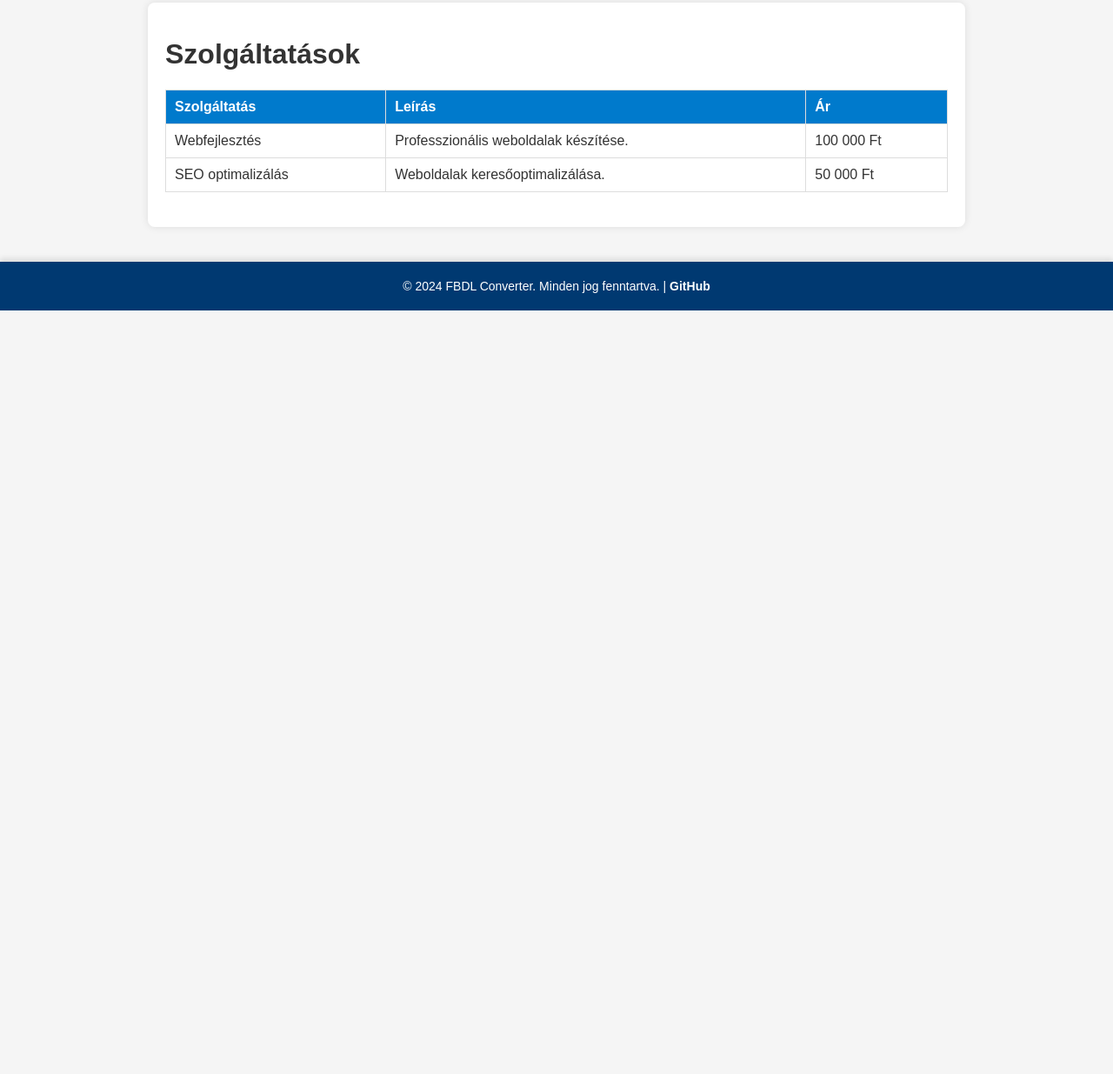
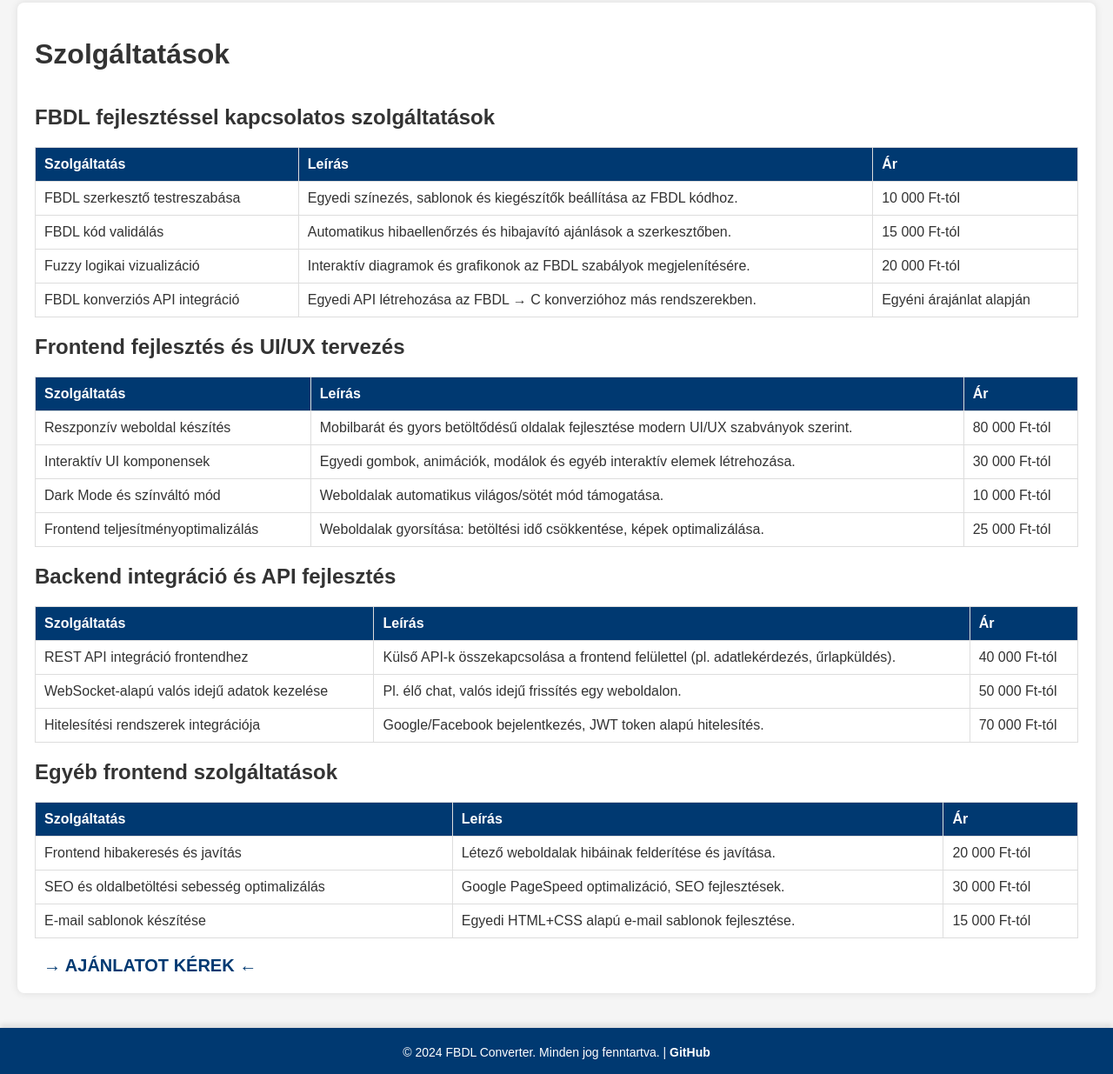
Before and after one commit to 20davo/Webtech1-beadando, a plain HTML site: page services.html in a window 1280 px wide. Shown: the part 66-1301 px from the top of the page at 87% size. Before the commit the page ends 800 px from the top, so only its background shows below. Drawn offline with Linux system fonts and the light colour scheme.

Commit message:
Galéria, szolgáltatások oldalak elkészítése html és css

```diff
--- a/assets/css/gallery_styles.css
+++ b/assets/css/gallery_styles.css
@@ -1,4 +1,3 @@
-/* Általános stílusok */
 body {
   font-family: Arial, sans-serif;
   margin: 0;
@@ -7,7 +6,6 @@ body {
   color: #333;
 }
 
-/* Navigációs menü stílusai */
 ul {
   list-style-type: none;
   margin: 0;
@@ -39,70 +37,16 @@ li a:hover:not(.active) {
   font-size: 18px;
 }
 
-.icon {
-  margin-right: 15px;
-  width: 46px;
-  height: 46px;
+main {
+  max-width: 1200px;
+  min-height: 500px;
+  margin: 20px auto;
+  padding: 20px;
+  background-color: white;
+  border-radius: 8px;
+  box-shadow: 0 0 10px rgba(0, 0, 0, 0.1);
 }
 
-.iconLi{
-  padding: 0;
-}
-
-/* Címsor stílusok */
-h1, h2 {
-
-}
-
-/* Formák, gombok, és egyéb bemeneti elemek stílusai */
-form {
-  margin-bottom: 20px;
-}
-
-input, select, textarea, button {
-  width: 100%;
-  padding: 10px;
-  margin: 10px 0;
-  border-radius: 5px;
-  border: 1px solid #ccc;
-  box-sizing: border-box;
-  font-size: 16px;
-}
-
-/* Gomb stílusok */
-button {
-  background-color: #007acc;
-  color: white;
-  border: none;
-  cursor: pointer;
-  font-size: 18px;
-  font-weight: bold;
-}
-
-button:hover {
-  background-color: #005f99;
-}
-
-/* Szebb szövegdobozok */
-textarea {
-  height: 150px;
-}
-
-/* Fájl feltöltési mező */
-input[type="file"] {
-  padding: 5px;
-}
-
-/* Eredmény doboz */
-pre {
-  background-color: #f0f0f0;
-  padding: 15px;
-  border-radius: 5px;
-  border: 1px solid #ddd;
-  white-space: pre-wrap;
-}
-
-/* Táblázat formázás */
 table {
   width: 100%;
   border-collapse: collapse;
@@ -120,7 +64,6 @@ th {
   color: white;
 }
 
-/* Footer */
 footer {
   text-align: center;
   padding: 20px;
--- a/assets/css/services_styles.css
+++ b/assets/css/services_styles.css
@@ -1,4 +1,3 @@
-/* Általános stílusok */
 body {
   font-family: Arial, sans-serif;
   margin: 0;
@@ -7,7 +6,6 @@ body {
   color: #333;
 }
 
-/* Navigációs menü stílusai */
 ul {
   list-style-type: none;
   margin: 0;
@@ -39,19 +37,9 @@ li a:hover:not(.active) {
   font-size: 18px;
 }
 
-.icon {
-  margin-right: 15px;
-  width: 46px;
-  height: 46px;
-}
-
-.iconLi{
-  padding: 0;
-}
-
-/* Formázás az oldal fő részéhez */
 main {
-  max-width: 900px;
+  max-width: 1200px;
+  min-height: 500px;
   margin: 20px auto;
   padding: 20px;
   background-color: white;
@@ -59,60 +47,30 @@ main {
   box-shadow: 0 0 10px rgba(0, 0, 0, 0.1);
 }
 
-/* Címsor stílusok */
-h1, h2 {
-
+h2 {
+  margin: 30px none 30px none;
 }
 
-/* Formák, gombok, és egyéb bemeneti elemek stílusai */
-form {
-  margin-bottom: 20px;
+h1 {
+  margin-bottom: 40px;
 }
 
-input, select, textarea, button {
-  width: 100%;
+.offer {
+  font-weight: bold;
+  font-size: 20px;
+  text-transform: uppercase;
+  color: #003971;
+  text-decoration: none;
   padding: 10px;
-  margin: 10px 0;
-  border-radius: 5px;
-  border: 1px solid #ccc;
-  box-sizing: border-box;
-  font-size: 16px;
 }
 
-/* Gomb stílusok */
-button {
-  background-color: #007acc;
+.offer:hover {
+  text-decoration: underline;
+  background-color: #003971;
   color: white;
-  border: none;
-  cursor: pointer;
-  font-size: 18px;
-  font-weight: bold;
+  border-radius: 3px;
 }
 
-button:hover {
-  background-color: #005f99;
-}
-
-/* Szebb szövegdobozok */
-textarea {
-  height: 150px;
-}
-
-/* Fájl feltöltési mező */
-input[type="file"] {
-  padding: 5px;
-}
-
-/* Eredmény doboz */
-pre {
-  background-color: #f0f0f0;
-  padding: 15px;
-  border-radius: 5px;
-  border: 1px solid #ddd;
-  white-space: pre-wrap;
-}
-
-/* Táblázat formázás */
 table {
   width: 100%;
   border-collapse: collapse;
@@ -126,11 +84,10 @@ table, th, td {
 }
 
 th {
-  background-color: #007acc;
+  background-color: #003971;
   color: white;
 }
 
-/* Footer */
 footer {
   text-align: center;
   padding: 20px;
@@ -155,7 +112,6 @@ footer p {
   text-decoration: underline;
 }
 
-/* Egyszerűbb reszponzivitás */
 @media (max-width: 768px) {
   nav ul li {
       display: block;
--- a/services.html
+++ b/services.html
@@ -22,6 +22,9 @@
 
   <main>
     <h1>Szolgáltatások</h1>
+
+    <!-- FBDL-hez kapcsolódó szolgáltatások -->
+    <h2>FBDL fejlesztéssel kapcsolatos szolgáltatások</h2>
     <table>
       <tr>
         <th>Szolgáltatás</th>
@@ -29,16 +32,108 @@
         <th>Ár</th>
       </tr>
       <tr>
-        <td>Webfejlesztés</td>
-        <td>Professzionális weboldalak készítése.</td>
-        <td>100 000 Ft</td>
+        <td>FBDL szerkesztő testreszabása</td>
+        <td>Egyedi színezés, sablonok és kiegészítők beállítása az FBDL kódhoz.</td>
+        <td>10 000 Ft-tól</td>
       </tr>
       <tr>
-        <td>SEO optimalizálás</td>
-        <td>Weboldalak keresőoptimalizálása.</td>
-        <td>50 000 Ft</td>
+        <td>FBDL kód validálás</td>
+        <td>Automatikus hibaellenőrzés és hibajavító ajánlások a szerkesztőben.</td>
+        <td>15 000 Ft-tól</td>
+      </tr>
+      <tr>
+        <td>Fuzzy logikai vizualizáció</td>
+        <td>Interaktív diagramok és grafikonok az FBDL szabályok megjelenítésére.</td>
+        <td>20 000 Ft-tól</td>
+      </tr>
+      <tr>
+        <td>FBDL konverziós API integráció</td>
+        <td>Egyedi API létrehozása az FBDL → C konverzióhoz más rendszerekben.</td>
+        <td>Egyéni árajánlat alapján</td>
       </tr>
     </table>
+
+    <!-- Frontend fejlesztési szolgáltatások -->
+    <h2>Frontend fejlesztés és UI/UX tervezés</h2>
+    <table>
+      <tr>
+        <th>Szolgáltatás</th>
+        <th>Leírás</th>
+        <th>Ár</th>
+      </tr>
+      <tr>
+        <td>Reszponzív weboldal készítés</td>
+        <td>Mobilbarát és gyors betöltődésű oldalak fejlesztése modern UI/UX szabványok szerint.</td>
+        <td>80 000 Ft-tól</td>
+      </tr>
+      <tr>
+        <td>Interaktív UI komponensek</td>
+        <td>Egyedi gombok, animációk, modálok és egyéb interaktív elemek létrehozása.</td>
+        <td>30 000 Ft-tól</td>
+      </tr>
+      <tr>
+        <td>Dark Mode és színváltó mód</td>
+        <td>Weboldalak automatikus világos/sötét mód támogatása.</td>
+        <td>10 000 Ft-tól</td>
+      </tr>
+      <tr>
+        <td>Frontend teljesítményoptimalizálás</td>
+        <td>Weboldalak gyorsítása: betöltési idő csökkentése, képek optimalizálása.</td>
+        <td>25 000 Ft-tól</td>
+      </tr>
+    </table>
+
+    <!-- Backend és API integráció frontendhez -->
+    <h2>Backend integráció és API fejlesztés</h2>
+    <table>
+      <tr>
+        <th>Szolgáltatás</th>
+        <th>Leírás</th>
+        <th>Ár</th>
+      </tr>
+      <tr>
+        <td>REST API integráció frontendhez</td>
+        <td>Külső API-k összekapcsolása a frontend felülettel (pl. adatlekérdezés, űrlapküldés).</td>
+        <td>40 000 Ft-tól</td>
+      </tr>
+      <tr>
+        <td>WebSocket-alapú valós idejű adatok kezelése</td>
+        <td>Pl. élő chat, valós idejű frissítés egy weboldalon.</td>
+        <td>50 000 Ft-tól</td>
+      </tr>
+      <tr>
+        <td>Hitelesítési rendszerek integrációja</td>
+        <td>Google/Facebook bejelentkezés, JWT token alapú hitelesítés.</td>
+        <td>70 000 Ft-tól</td>
+      </tr>
+    </table>
+
+    <!-- Egyéb frontend szolgáltatások -->
+    <h2>Egyéb frontend szolgáltatások</h2>
+    <table>
+      <tr>
+        <th>Szolgáltatás</th>
+        <th>Leírás</th>
+        <th>Ár</th>
+      </tr>
+      <tr>
+        <td>Frontend hibakeresés és javítás</td>
+        <td>Létező weboldalak hibáinak felderítése és javítása.</td>
+        <td>20 000 Ft-tól</td>
+      </tr>
+      <tr>
+        <td>SEO és oldalbetöltési sebesség optimalizálás</td>
+        <td>Google PageSpeed optimalizáció, SEO fejlesztések.</td>
+        <td>30 000 Ft-tól</td>
+      </tr>
+      <tr>
+        <td>E-mail sablonok készítése</td>
+        <td>Egyedi HTML+CSS alapú e-mail sablonok fejlesztése.</td>
+        <td>15 000 Ft-tól</td>
+      </tr>
+    </table>
+
+    <a href="contact.html" class="offer">→ Ajánlatot kérek ←</a>
   </main>
 
   <footer>
```
Also changed, not shown: assets/css/contact_styles.css (+0 -10 lines), assets/css/index_styles.css (+0 -10 lines), fbdl_converter.html (+2 -2 lines), gallery.html (+4 -2 lines), index.html (+1 -1 lines), assets/images/input.png (added), assets/images/output.png (added), assets/images/simulation.png (added).
